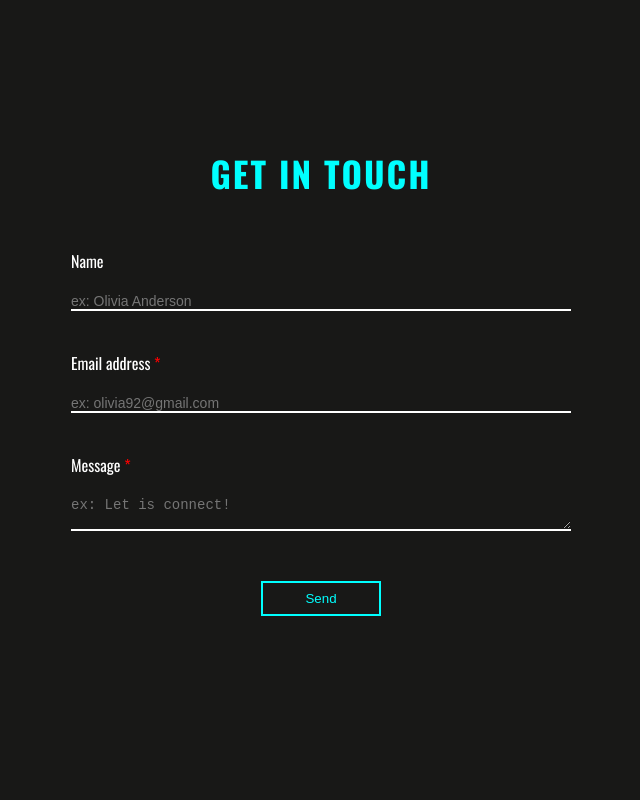
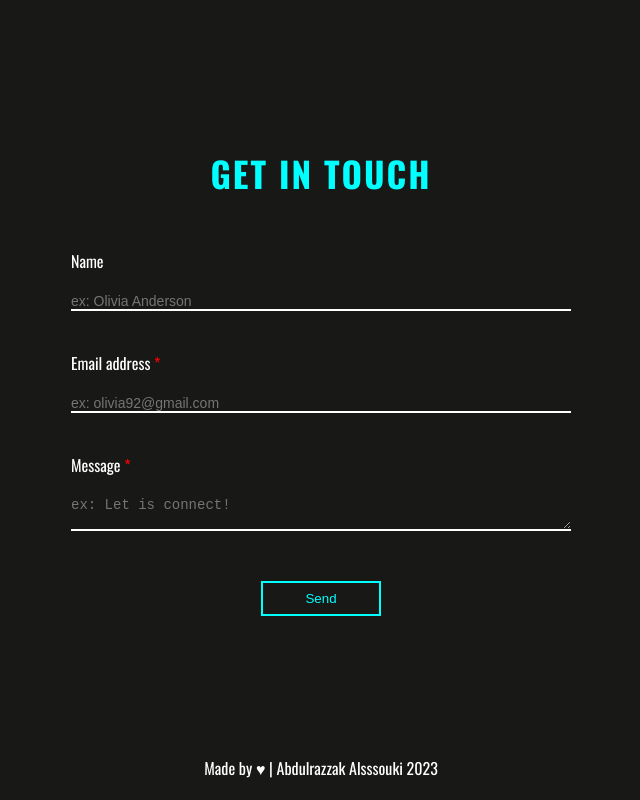
Before and after one commit to Abdalrzakalsouki/Portfolio, a React (Vite) app: page / in a window 1280 px wide. Shown: the part 4524-5324 px from the top of the page, without its empty margins (319-959 px from the left). Before the commit the page ends 5260 px from the top, so only its background shows below. Built offline with nearby package versions, Linux system fonts and the light colour scheme.

Commit message:
add footer

```diff
--- /dev/null
+++ b/src/css/components/footer.css
@@ -0,0 +1,6 @@
+footer {
+  color: #00ffff;
+  text-align: center;
+  padding: 20px;
+  background-color: white;
+}
--- /dev/null
+++ b/src/css/footer.css
@@ -0,0 +1,5 @@
+footer {
+  color: #ffffff;
+  text-align: center;
+  padding: 20px;
+}
--- /dev/null
+++ b/src/scss/components/footer.scss
@@ -0,0 +1,6 @@
+@use "../utlties/colors" as CO;
+footer {
+  color: CO.$secondry-color;
+  text-align: center;
+  padding: 20px;
+}
--- /dev/null
+++ b/src/views/Footer.tsx
@@ -0,0 +1,6 @@
+import "../css/footer.css";
+const Footer = () => {
+  return <footer>Made by ♥ | Abdulrazzak Alsssouki 2023</footer>;
+};
+
+export default Footer;
--- a/src/views/Home.tsx
+++ b/src/views/Home.tsx
@@ -5,6 +5,7 @@ import Projects from "./Projects";
 import Education from "./Education";
 import Experience from "./Experience";
 import Contact from "./Contact";
+import Footer from "./Footer";
 function Home() {
   return (
     <div>
@@ -15,6 +16,7 @@ function Home() {
       <Education />
       <Experience />
       <Contact />
+      <Footer />
     </div>
   );
 }
```
Also changed, not shown: 1 other file (tests, documents, lock files or other folders).
